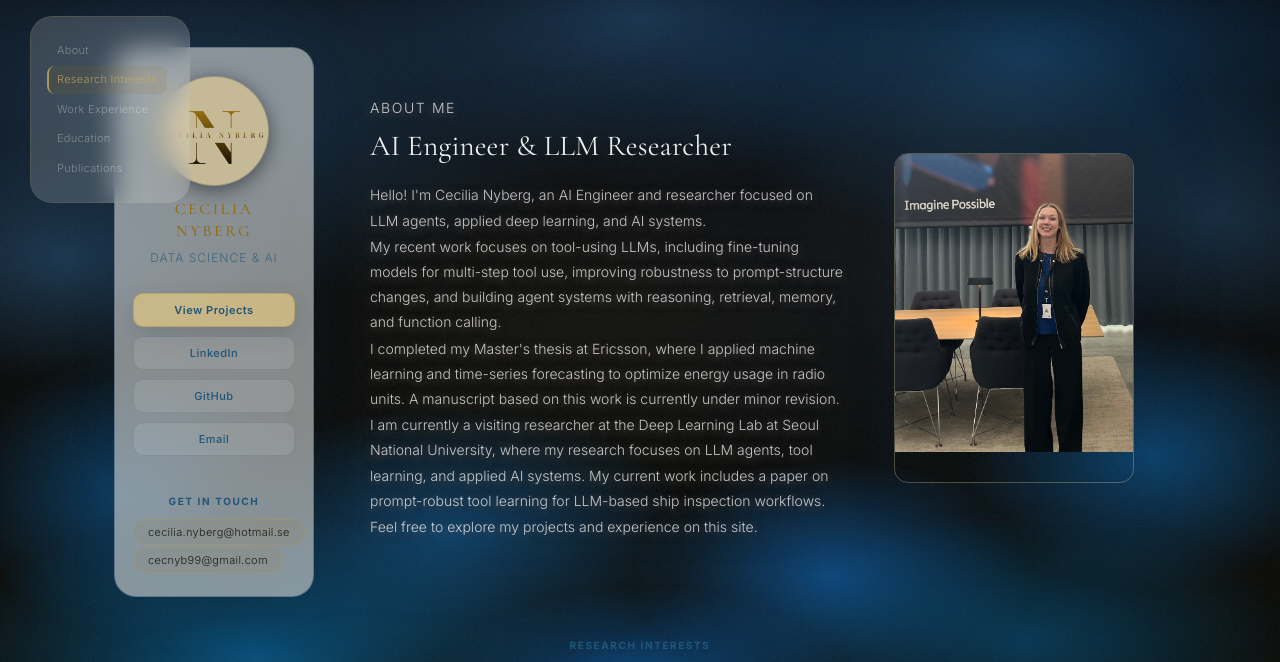
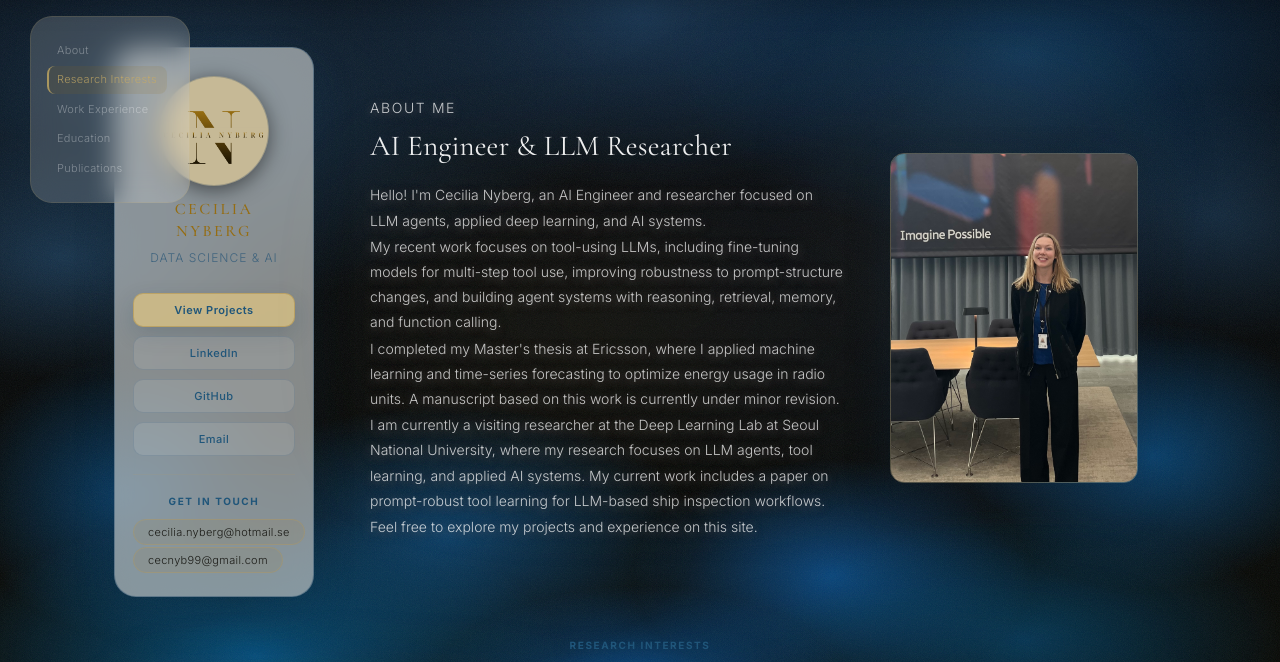
Before and after one commit to cecnyb/cecnyb.github.io, an Astro site: page / in a window 1280 px wide. Shown: the part 64-726 px from the top of the page. Built offline with nearby package versions, Linux system fonts and the light colour scheme; Astro itself is replaced by a stand-in of ours.

Commit message:
Changed photo position

```diff
--- a/src/pages/index.astro
+++ b/src/pages/index.astro
@@ -432,10 +432,10 @@ import Layout from '../layouts/Layout.astro';
 }
 
 .about-photo {
-  width: 100%;
+  width: 110%;
   height: 330px;
   object-fit: cover;
-  object-position: 0 -30px;
+  object-position: 0 0px;
   border-radius: 14px;
   border: 1px solid rgba(220, 205, 163, 0.32);
   box-shadow: 0 20px 44px rgba(21, 48, 72, 0.28);
```
